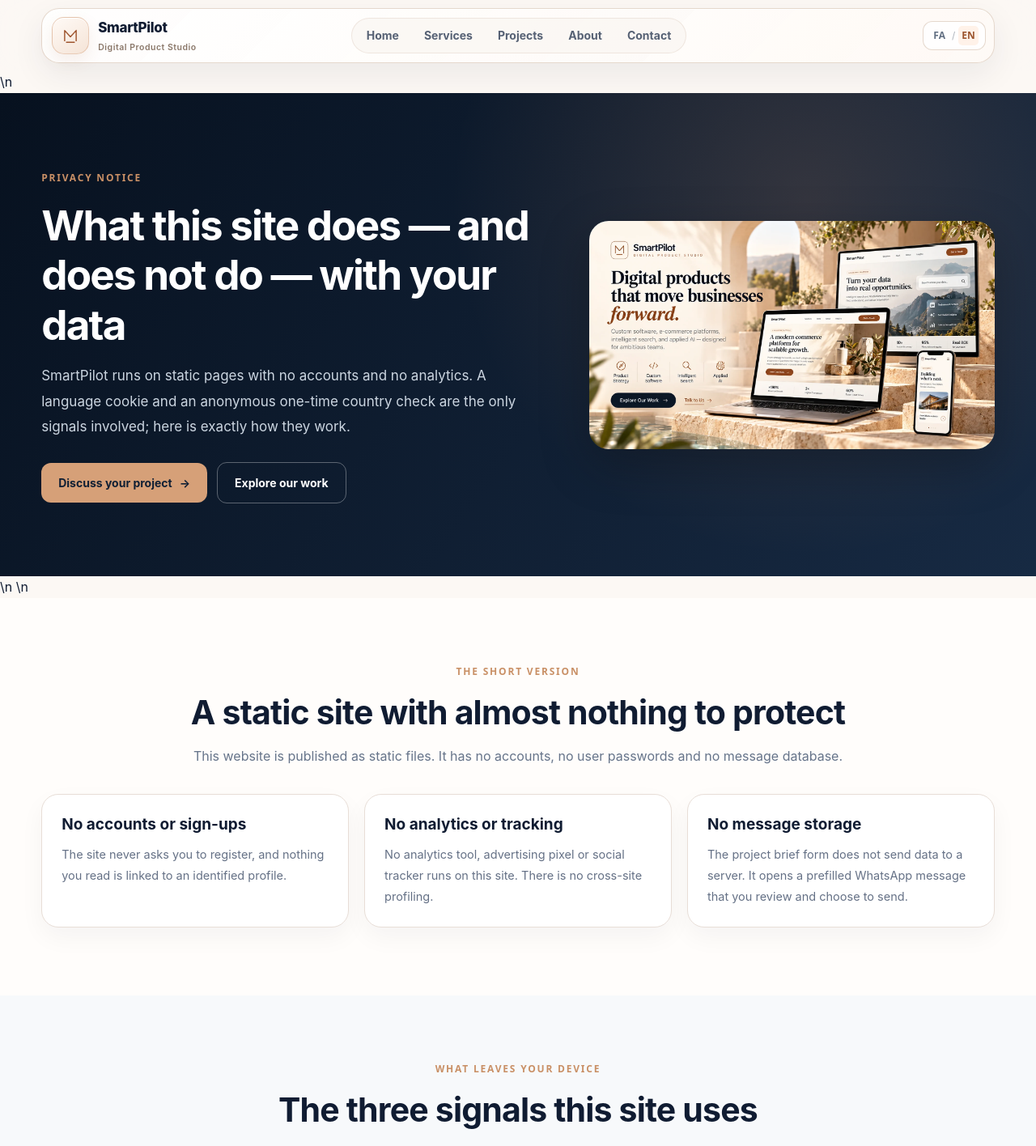
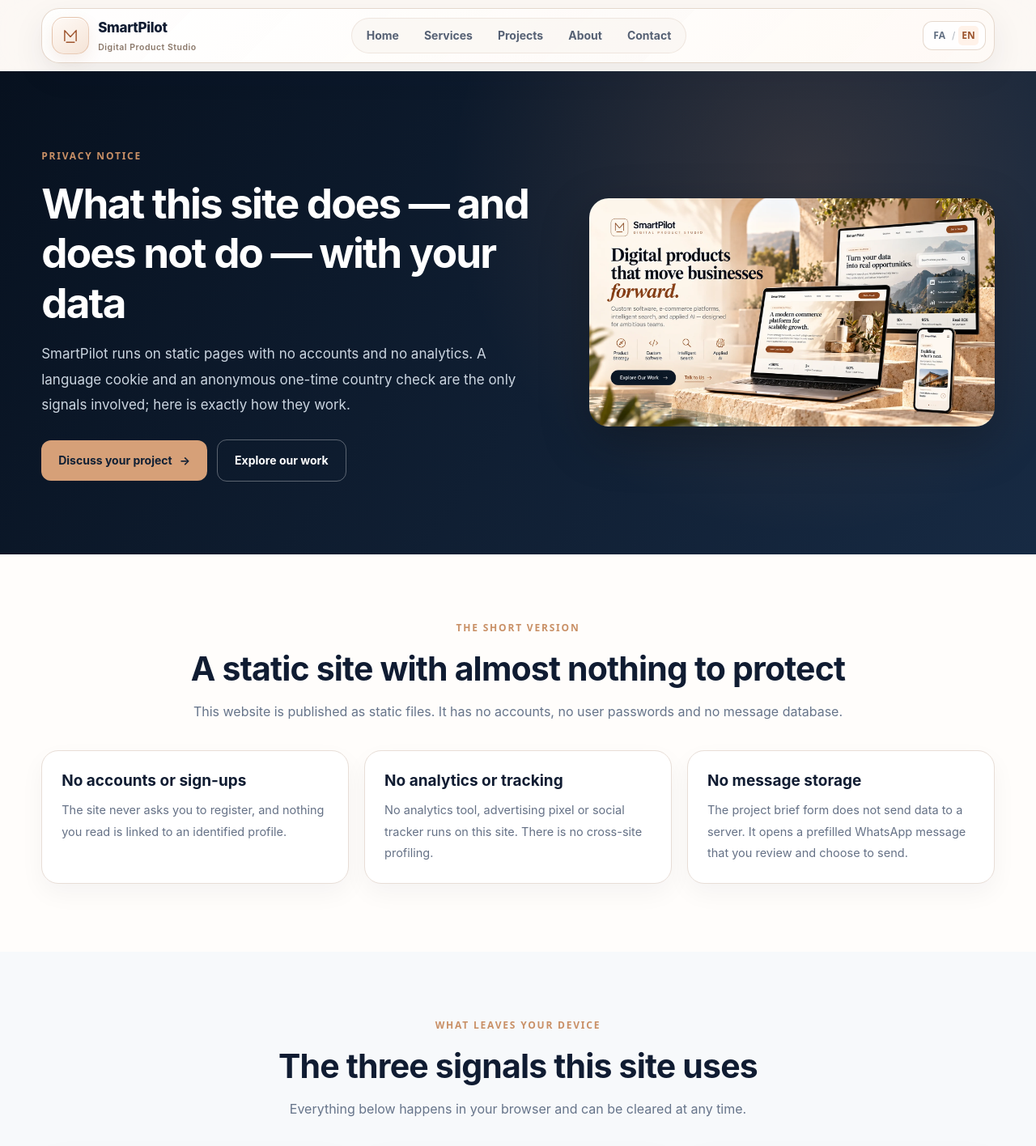
Before and after one commit to zohreksh/smartpilot, a Nuxt app: page /en/privacy in a window 1280 px wide. Shown: the top 1416 px of the page at 81% size. Built offline with nearby package versions, Linux system fonts and the light colour scheme.

Commit message:
fix(i18n): preserve valid template newlines in custom hero slot

```diff
--- a/components/english/EnContentPage.vue
+++ b/components/english/EnContentPage.vue
@@ -26,7 +26,8 @@ withDefaults(defineProps<{
 
 <template>
   <main id="main-content" class="en-content-page" tabindex="-1">
-    <slot name="hero">\n      <section class="en-content-hero">
+    <slot name="hero">
+      <section class="en-content-hero">
         <div class="container en-content-hero-grid">
           <div class="en-content-hero-copy">
             <span class="en-content-kicker">{{ kicker }}</span>
@@ -47,7 +48,9 @@ withDefaults(defineProps<{
             <span class="en-content-art-tag">DESIGN · ENGINEERING · AI</span>
           </div>
         </div>
-      </section>\n    </slot>\n    <section v-for="(section, sectionIndex) in sections" :id="section.id" :key="section.title" class="en-content-section" :class="{ 'en-content-muted': sectionIndex % 2 === 1 }">
+      </section>
+    </slot>
+    <section v-for="(section, sectionIndex) in sections" :id="section.id" :key="section.title" class="en-content-section" :class="{ 'en-content-muted': sectionIndex % 2 === 1 }">
       <div class="container">
         <header class="en-content-section-heading">
           <span v-if="section.kicker" class="en-content-kicker">{{ section.kicker }}</span>
```
